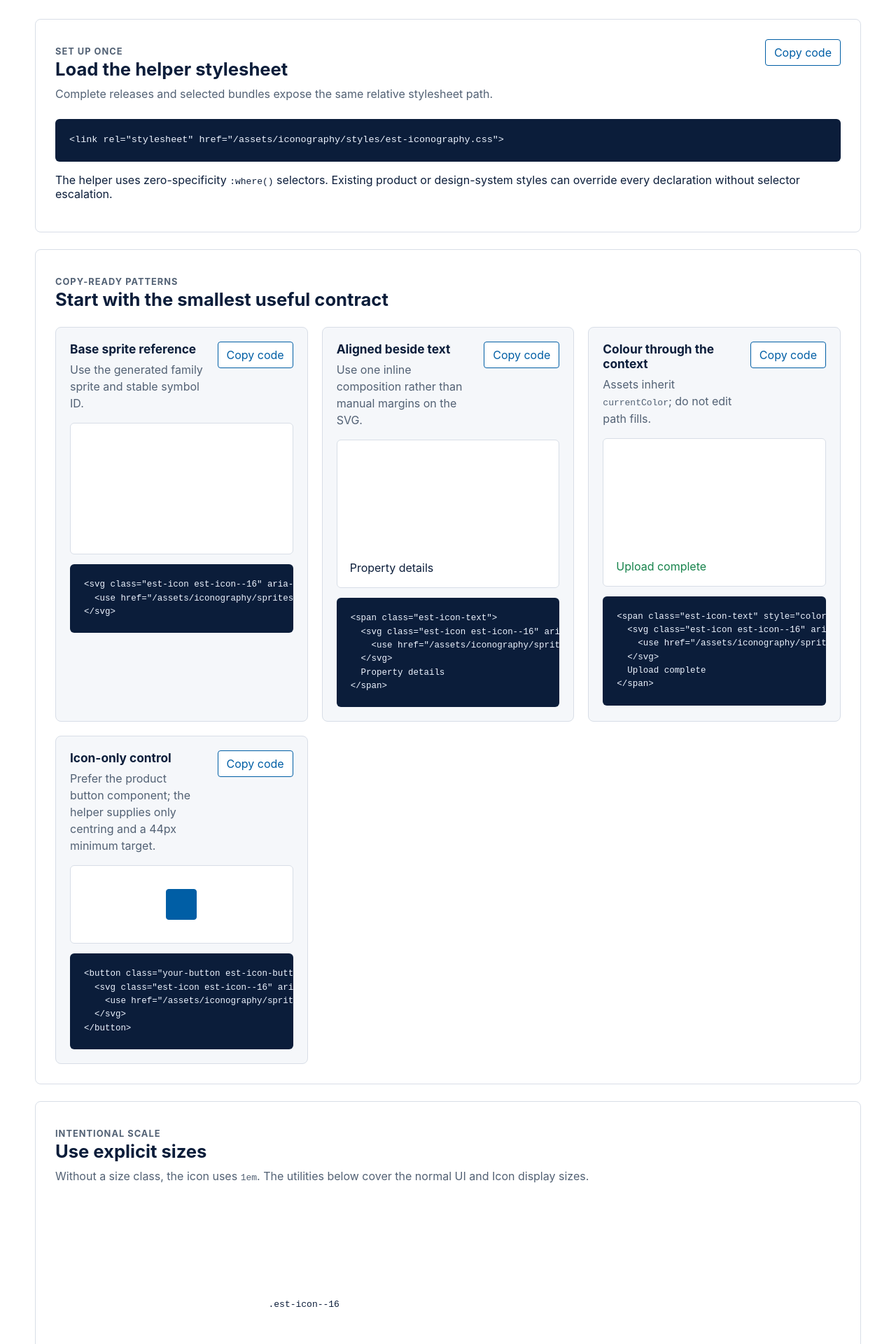
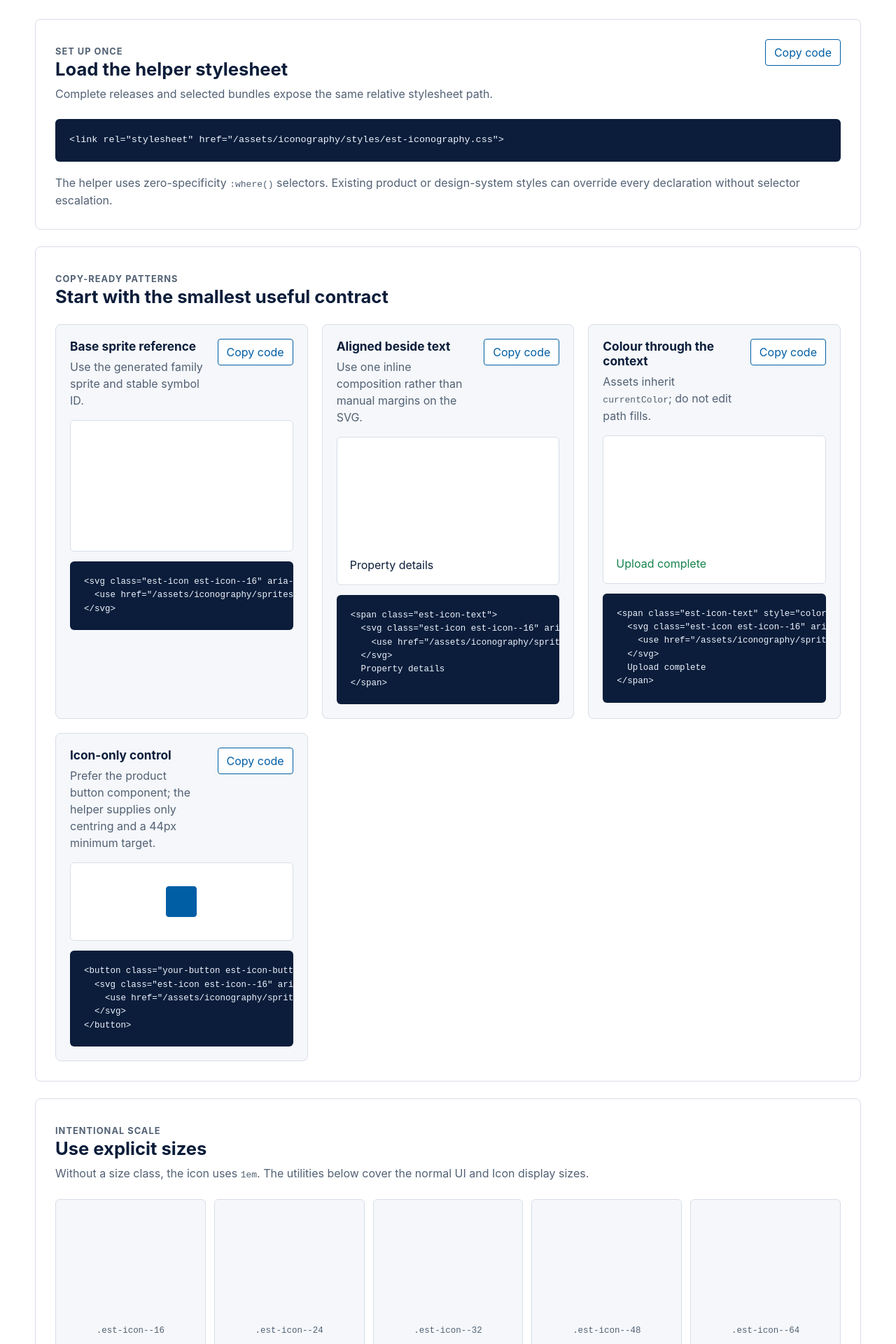
Before and after one commit to KarolChojnowski/est-iconography, a Jekyll site: the page built from catalogue/implementation.html, in a window 1280 px wide. Shown: the part 533-2453 px from the top of the page at 70% size. Built offline with Jekyll 4.4.1, drawn with Linux system fonts in a browser that asks for light colours.

Commit message:
Load implementation guide styles

```diff
--- a/catalogue/_layouts/default.html
+++ b/catalogue/_layouts/default.html
@@ -6,7 +6,10 @@
     <title>{% if page.title %}{{ page.title }} · {% endif %}{{ site.title }}</title>
     <meta name="description" content="{{ site.description }}">
     <link rel="stylesheet" href="{{ '/assets/css/catalogue.css' | relative_url }}">
-    {% if page.iconography_styles %}<link rel="stylesheet" href="{{ '/assets/generated/styles/est-iconography.css' | relative_url }}">{% endif %}
+    {% if page.iconography_styles %}
+      <link rel="stylesheet" href="{{ '/assets/generated/styles/est-iconography.css' | relative_url }}">
+      <link rel="stylesheet" href="{{ '/assets/css/implementation.css' | relative_url }}">
+    {% endif %}
   </head>
   <body>
     <header class="site-header">
```
